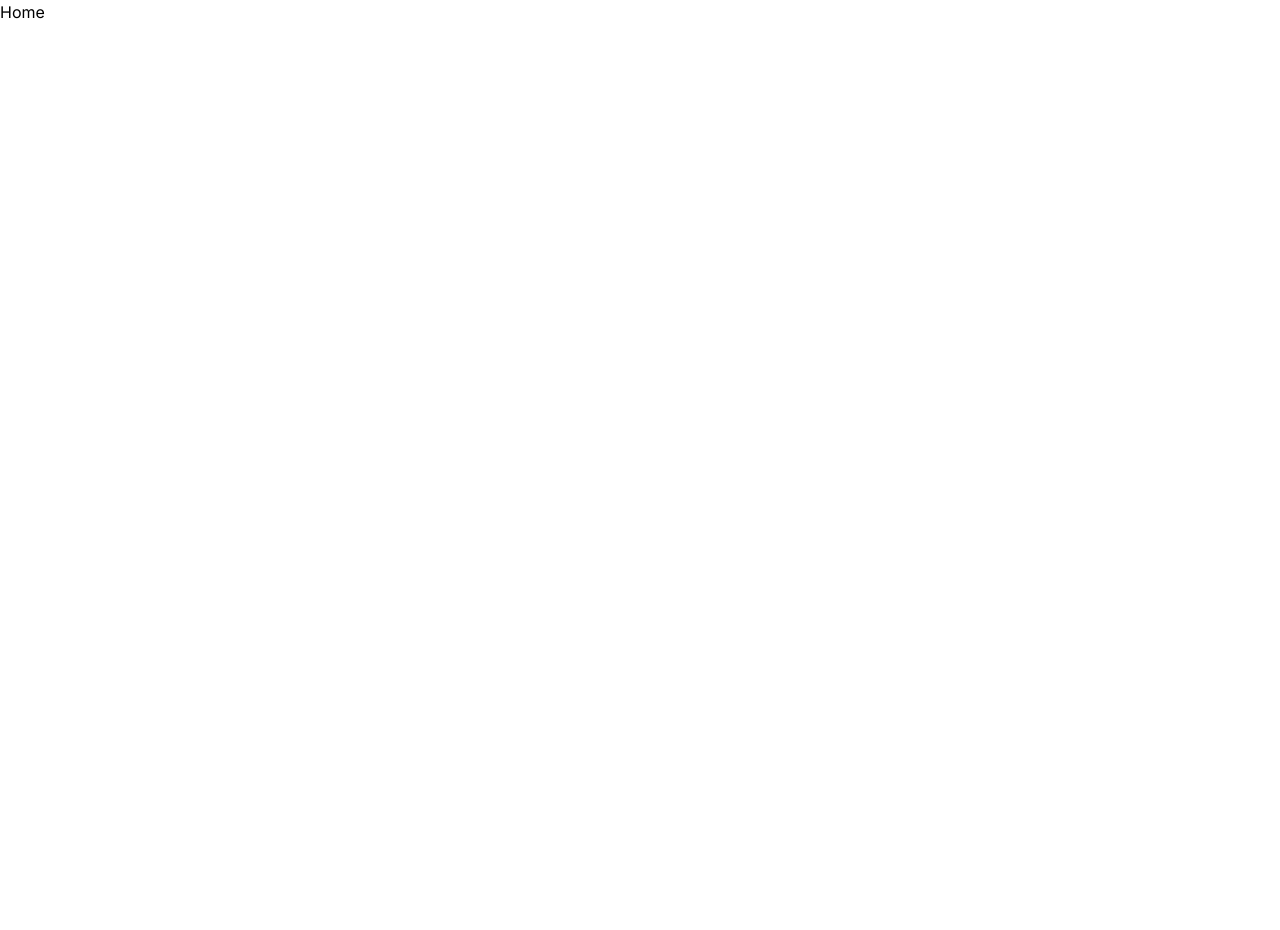
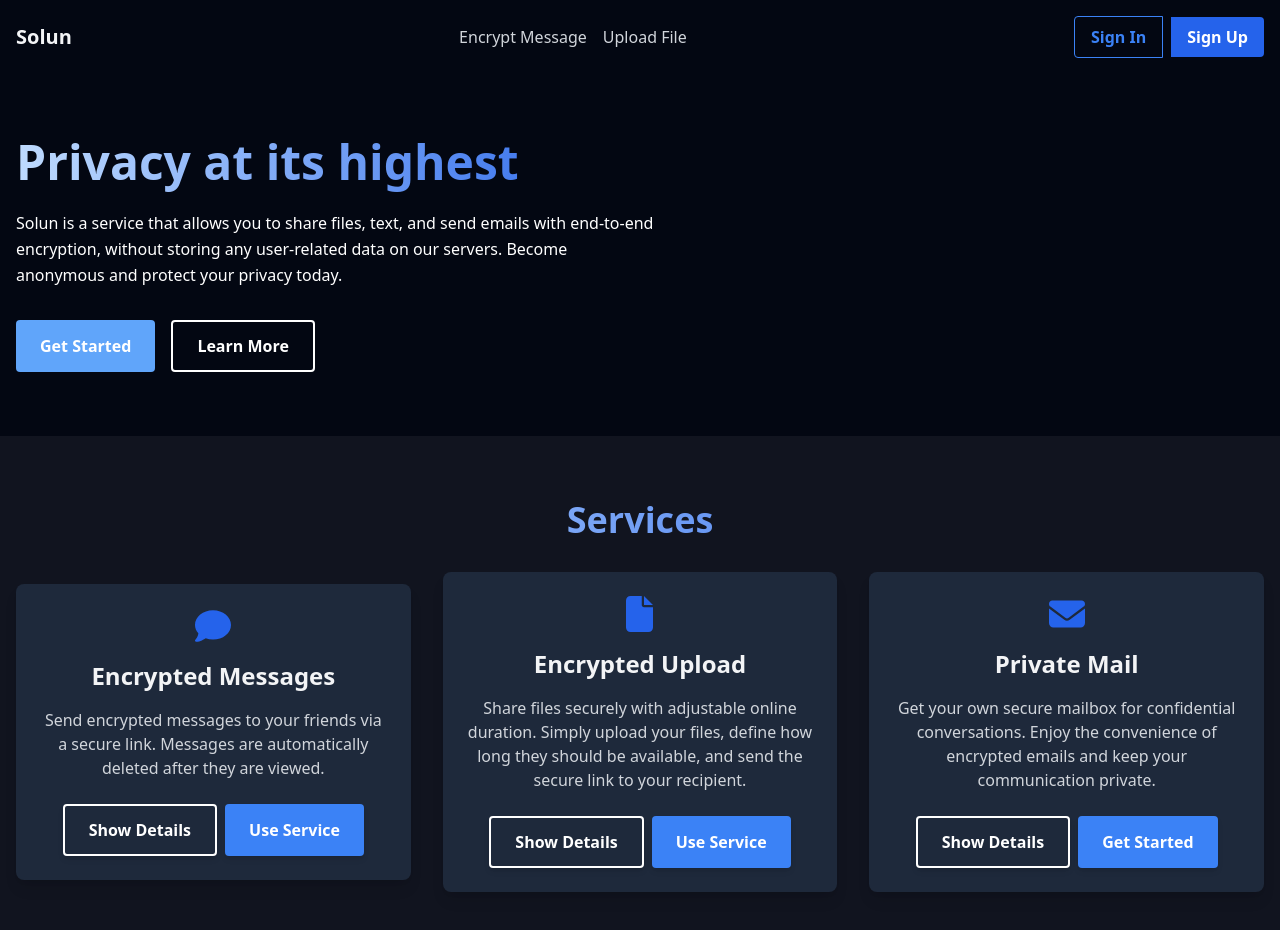
Before and after one commit to yd-915/solun, a Next.js app: page / in a window 1280 px wide. Shown: the top 930 px of the page. Before the commit the page ends 800 px from the top, so only its background shows below. Built offline with nearby package versions, Linux system fonts and the light colour scheme.

Commit message:
Added Welcomer, Services, Header

```diff
--- a/app/globals.css
+++ b/app/globals.css
@@ -1,3 +1,7 @@
 @tailwind base;
 @tailwind components;
 @tailwind utilities;
+
+body {
+  background-color: #11141f;
+}
--- a/app/layout.tsx
+++ b/app/layout.tsx
@@ -1,21 +1,31 @@
 import './globals.css'
 import { Inter } from 'next/font/google'
+
+import { config } from '@fortawesome/fontawesome-svg-core'
+import '@fortawesome/fontawesome-svg-core/styles.css'
+config.autoAddCss = false
+
+import Header from '@/components/header'
 
 const inter = Inter({ subsets: ['latin'] })
 
 export const metadata = {
   title: 'Solun • Privacy at its highest',
-  description: 'Solun is a service that allows you to share files, text and sending emails with end-to-end encryption, without storing any data on our servers. Become anonymous and protect your privacy today.',
+  description: 'Solun is a service that allows you to share files, text and sending emails with end-to-end encryption, without storing any user related data on our servers. Become anonymous and protect your privacy today.',
+  tags: ['Solun', 'Privacy', 'Anonymous', 'Encryption', 'Files', 'Text', 'Emails', 'Share Files', 'Upload Files', 'Send Encrypted Texts'],
 }
 
 export default function RootLayout({
   children,
 }: {
-  children: React.ReactNode
+  children: React.ReactNode;
 }) {
   return (
     <html lang="en">
-      <body className={inter.className}>{children}</body>
+      <body>
+        <Header />
+        {children}
+        </body>
     </html>
-  )
+  );
 }
--- a/app/page.tsx
+++ b/app/page.tsx
@@ -1,8 +1,16 @@
+import Head from 'next/head'
+import Welcomer from '@/components/welcomer'
+import Services from '@/components/services'
 
 export default function Home() {
   return (
-    <>
-      <h1>Home</h1>
-    </>
+    <div className="bg-primary h-screen">
+      <section>
+        <Welcomer />
+      </section>
+      <section>
+        <Services />
+      </section>
+    </div>
   )
 }
--- /dev/null
+++ b/components/header.tsx
@@ -0,0 +1,53 @@
+"use client";
+
+import React, { useState } from 'react';
+import Link from 'next/link';
+import { FontAwesomeIcon } from '@fortawesome/react-fontawesome';
+import { faBars } from '@fortawesome/free-solid-svg-icons';
+
+const Header = () => {
+  const [isMenuOpen, setIsMenuOpen] = useState(false);
+
+  const toggleMenu = () => {
+    setIsMenuOpen(!isMenuOpen);
+  };
+
+  return (
+    <div className="bg-gray-950 py-4">
+      <div className="container mx-auto flex justify-between items-center px-4">
+        <div className="text-gray-100 font-bold text-xl">Solun</div>
+        <div className="hidden md:flex space-x-4">
+          <Link href="/encrypt-message" className="text-gray-300 hover:text-white transition duration-200">Encrypt Message
+          </Link>
+          <Link href="/upload-file" className="text-gray-300 hover:text-white transition duration-200">Upload File
+          </Link>
+        </div>
+        <div className="md:hidden">
+          <button onClick={toggleMenu} className="text-gray-300 hover:text-white transition duration-200">
+            <FontAwesomeIcon icon={faBars} />
+          </button>
+        </div>
+        <div>
+          <button className="border border-blue-500 hover:bg-blue-500 hover:text-white text-blue-500 font-semibold px-4 py-2 rounded-l transition duration-200 mr-2">
+            Sign In
+          </button>
+          <button className="bg-blue-600 hover:bg-blue-700 text-white font-semibold px-4 py-2 rounded-r transition duration-200">
+            Sign Up
+          </button>
+        </div>
+      </div>
+      {isMenuOpen && (
+        <div className="container mx-auto px-4 mt-4">
+          <nav className="md:hidden bg-gray-900 rounded-lg p-4 space-y-4">
+            <Link href="/encrypt-message" className="text-gray-300 hover:text-white transition duration-200 block" onClick={toggleMenu}>Encrypt Message
+            </Link>
+            <Link href="/upload-file" className="text-gray-300 hover:text-white transition duration-200 block" onClick={toggleMenu}>Upload File
+            </Link>
+          </nav>
+        </div>
+      )}
+    </div>
+  );
+};
+
+export default Header;
--- /dev/null
+++ b/components/services.tsx
@@ -0,0 +1,96 @@
+"use client";
+
+import React, { useState } from 'react';
+import { FontAwesomeIcon } from '@fortawesome/react-fontawesome';
+import { faComment, faFile, faEnvelope } from '@fortawesome/free-solid-svg-icons';
+
+const ServiceCard = ({ icon, title, description, buttonText, additionalDetails } : any) => {
+  const [showDetails, setShowDetails] = useState(false);
+
+  const toggleDetails = () => {
+    setShowDetails(!showDetails);
+  };
+
+  return (
+    <div className="bg-slate-800 shadow-lg rounded-lg p-6 flex flex-col items-center justify-center max-w-md mx-auto">
+      <FontAwesomeIcon icon={icon} className="text-4xl mb-4 text-blue-600" />
+      <h2 className="text-2xl font-bold mb-4 text-gray-100">{title}</h2>
+      <p className="text-center mb-6 text-gray-300">{description}</p>
+      {showDetails && (
+        <div className="text-left text-gray-300">
+            <hr className="border-gray-700 mb-6" />
+                <p>{additionalDetails}</p>
+            <hr className="border-gray-700 mt-6 mb-6" />
+        </div>
+      )}
+      <div className="flex">
+        <button
+          className="bg-transparent border-2 border-white text-white font-semibold px-6 py-3 rounded hover:bg-blue-400 hover:border-blue-400 transition duration-200 shadow-md"
+          onClick={toggleDetails}
+        >
+          {showDetails ? 'Hide Details' : 'Show Details'}
+        </button>
+        <button
+          className="bg-blue-500 hover:bg-blue-600 text-white font-semibold px-6 py-3 rounded transition duration-200 shadow-md ml-2"
+        >
+          {buttonText}
+        </button>
+      </div>
+    </div>
+  );
+};
+
+const Services = () => {
+    const services = [
+      {
+        icon: faComment,
+        title: 'Encrypted Messages',
+        description: 'Send encrypted messages to your friends via a secure link. Messages are automatically deleted after they are viewed.',
+        buttonText: 'Use Service',
+        additionalDetails: (
+          <div>
+            <li>The message is encrypted with AES-128 when saved to the system.</li>
+            <li>The message is deleted from the system after being read and cannot be restored.</li>
+          </div>
+        ),
+      },
+      {
+        icon: faFile,
+        title: 'Encrypted Upload',
+        description: 'Share files securely with adjustable online duration. Simply upload your files, define how long they should be available, and send the secure link to your recipient.',
+        buttonText: 'Use Service',
+        additionalDetails: (
+          <div>
+            <p>The file is stored in our system on encrypted disks with government-certified (SED) security for the chosen duration and is immediately removed upon expiration.</p>
+          </div>
+        ),
+      },
+      {
+        icon: faEnvelope,
+        title: 'Private Mail',
+        description: 'Get your own secure mailbox for confidential conversations. Enjoy the convenience of encrypted emails and keep your communication private.',
+        buttonText: 'Get Started',
+        additionalDetails: (
+          <div>
+            <li>Choose a domain and username.</li>
+            <li>Receive and send emails from anywhere.</li>
+            <li>1GB of storage space.</li>
+            <li>Send up to 100 messages per day.</li>
+          </div>
+        ),
+      },
+    ];
+
+  return (
+    <div className="container mx-auto px-4 py-8 md:py-16" style={{ background: '#11141f' }}>
+      <h2 className="text-4xl font-bold mb-8 text-center text-transparent bg-clip-text bg-gradient-to-r from-blue-200 to-blue-600">Services</h2>
+      <div className="grid grid-cols-1 md:grid-cols-3 gap-8 items-center justify-center">
+        {services.map((service, index) => (
+          <ServiceCard key={index} {...service} />
+        ))}
+      </div>
+    </div>
+  );
+};
+
+export default Services;
--- /dev/null
+++ b/components/welcomer.tsx
@@ -0,0 +1,30 @@
+import React from 'react'
+import { FontAwesomeIcon } from '@fortawesome/react-fontawesome'
+import { faArrowRight } from '@fortawesome/free-solid-svg-icons'
+
+const Welcomer = () => {
+  return (
+    <div className="bg-gray-950">
+        <div className="container mx-auto px-4 py-8 md:py-16 h-full flex items-center justify-center">
+        <div className="flex flex-col md:flex-row items-center justify-center md:justify-between w-full">
+            <div className="text-white text-center md:text-left mb-8 md:mb-0">
+            <h1 className="text-5xl md:h-14 font-bold mb-4 text-transparent bg-clip-text bg-gradient-to-r from-blue-200 to-blue-600">Privacy at its highest</h1>
+            <p className="mb-8 leading-relaxed md:max-w-[40rem]">
+                Solun is a service that allows you to share files, text, and send emails with end-to-end encryption, without storing any user-related data on our servers. Become anonymous and protect your privacy today.
+            </p>
+            <div className="flex justify-center md:justify-start">
+                <button className="bg-blue-400 text-white font-semibold px-6 py-3 rounded mr-4 hover:bg-blue-500 transition duration-200">Get Started</button>
+                <button className="bg-transparent border-2 border-white text-white font-semibold px-6 py-3 rounded hover:bg-blue-400 hover:border-blue-400 transition duration-200">Learn More</button>
+            </div>
+            </div>
+
+            <div>
+
+            </div>
+        </div>
+        </div>
+    </div>
+  )
+}
+
+export default Welcomer;
--- a/package.json
+++ b/package.json
@@ -9,6 +9,9 @@
     "lint": "next lint"
   },
   "dependencies": {
+    "@fortawesome/fontawesome-svg-core": "^6.4.0",
+    "@fortawesome/free-solid-svg-icons": "^6.4.0",
+    "@fortawesome/react-fontawesome": "^0.2.0",
     "@types/node": "20.0.0",
     "@types/react": "18.2.5",
     "@types/react-dom": "18.2.4",
--- a/tailwind.config.js
+++ b/tailwind.config.js
@@ -6,13 +6,7 @@ module.exports = {
     './app/**/*.{js,ts,jsx,tsx,mdx}',
   ],
   theme: {
-    extend: {
-      backgroundImage: {
-        'gradient-radial': 'radial-gradient(var(--tw-gradient-stops))',
-        'gradient-conic':
-          'conic-gradient(from 180deg at 50% 50%, var(--tw-gradient-stops))',
-      },
-    },
+    extend: {},
   },
   plugins: [],
 }
--- a/tsconfig.json
+++ b/tsconfig.json
@@ -1,6 +1,6 @@
 {
   "compilerOptions": {
-    "target": "ES6",
+    "target": "ES5",
     "lib": ["dom", "dom.iterable", "esnext"],
     "allowJs": true,
     "skipLibCheck": true,
```
Also changed, not shown: 1 other file (tests, documents, lock files or other folders).
